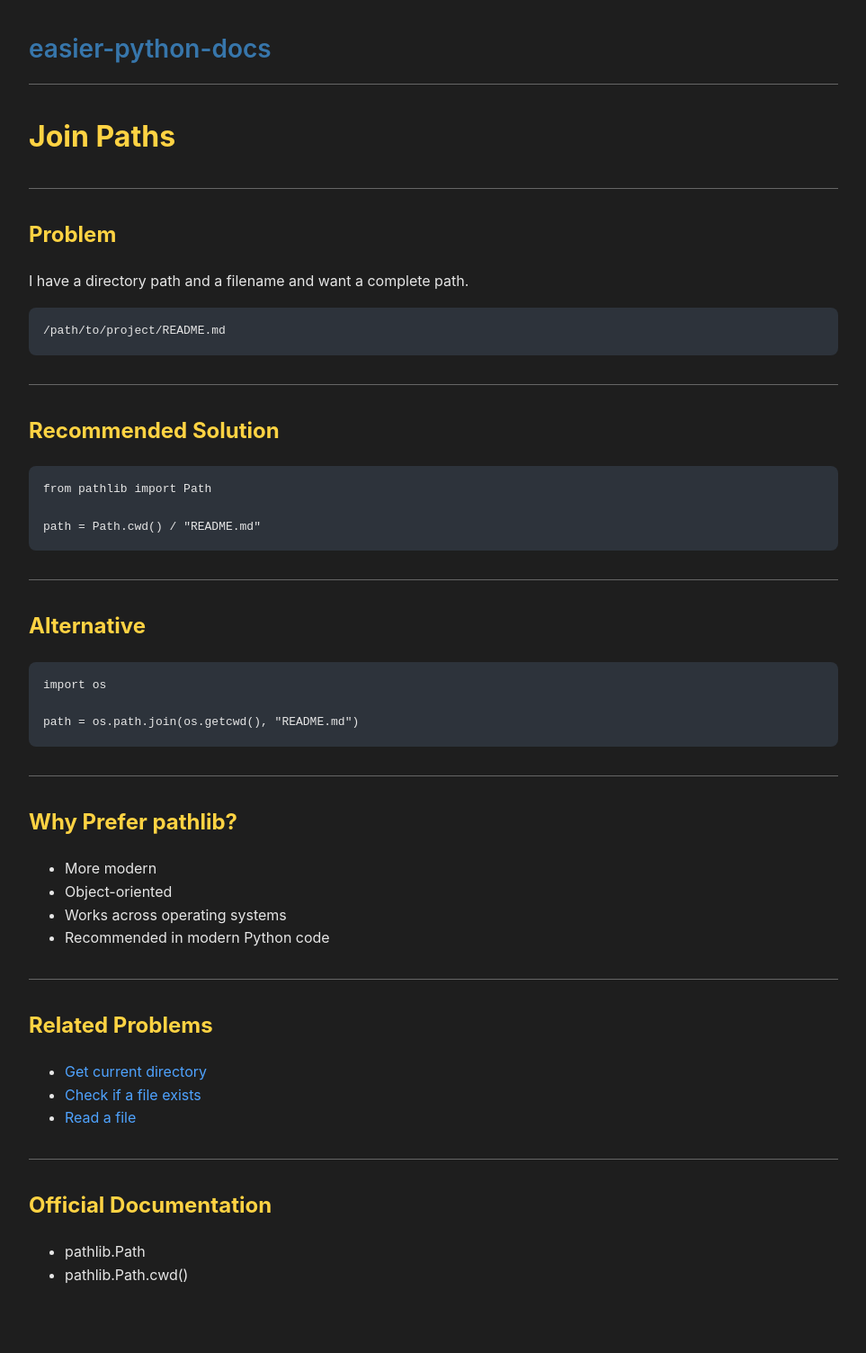
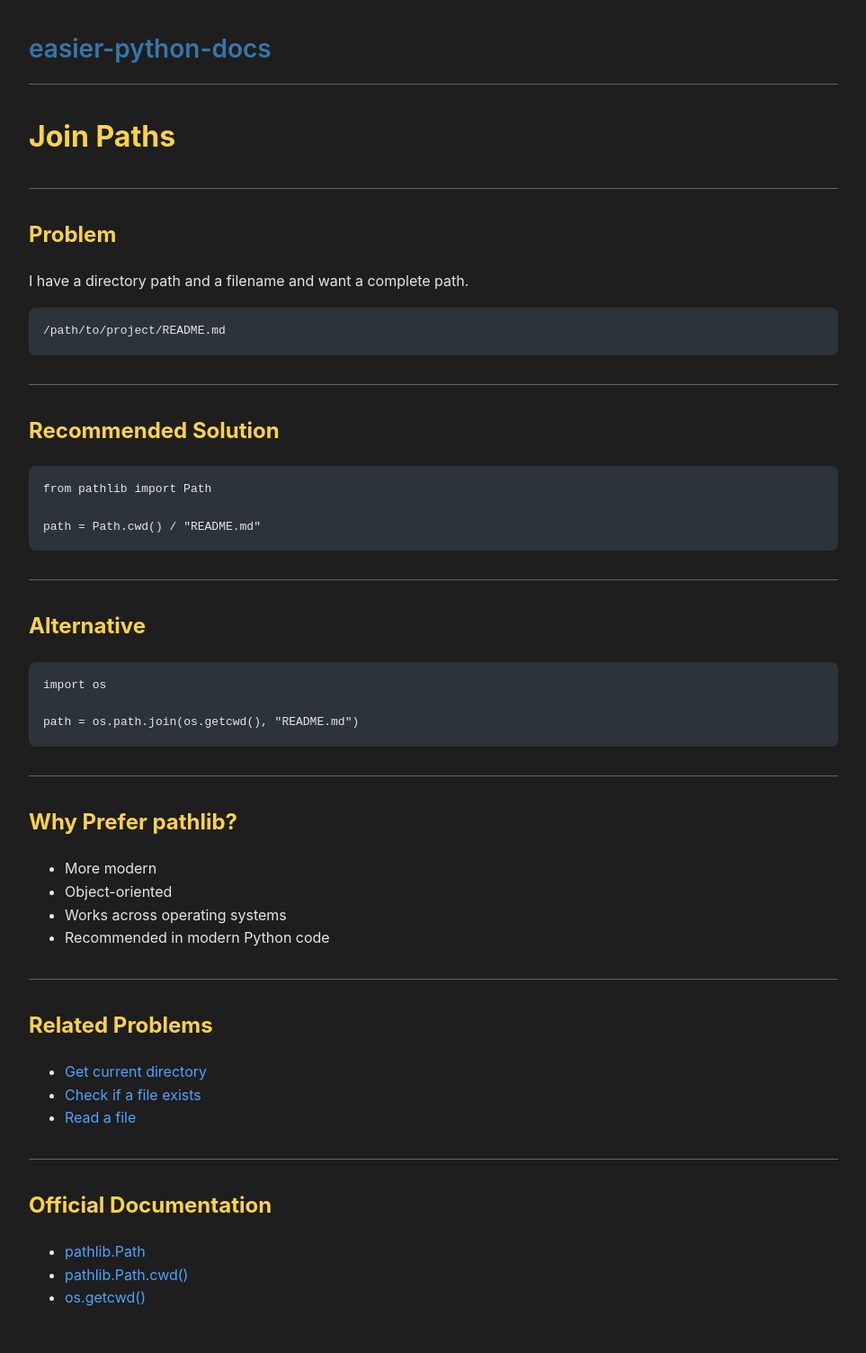
Before and after one commit to jbakchr/easier-python-docs, a Jekyll site: the page built from filesystem/join-paths.md, in a window 1280 px wide. Shown: the whole page at 90% size, without its empty margins (158-1121 px from the left). Built offline with Jekyll 4.4.1, drawn with Linux system fonts in a browser that asks for light colours; before the commit the page ends 1478 px from its top, so only the background shows below that.

Commit message:
docs(filesystem): add official documentation links for Path

```diff
--- a/filesystem/join-paths.md
+++ b/filesystem/join-paths.md
@@ -56,5 +56,6 @@ path = os.path.join(os.getcwd(), "README.md")
 
 ## Official Documentation
 
-- pathlib.Path
-- pathlib.Path.cwd()
+- [pathlib.Path](https://docs.python.org/3/library/pathlib.html#pathlib.Path)
+- [pathlib.Path.cwd()](https://docs.python.org/3/library/pathlib.html#pathlib.Path.cwd)
+- [os.getcwd()](https://docs.python.org/3/library/os.html#os.getcwd)
```
